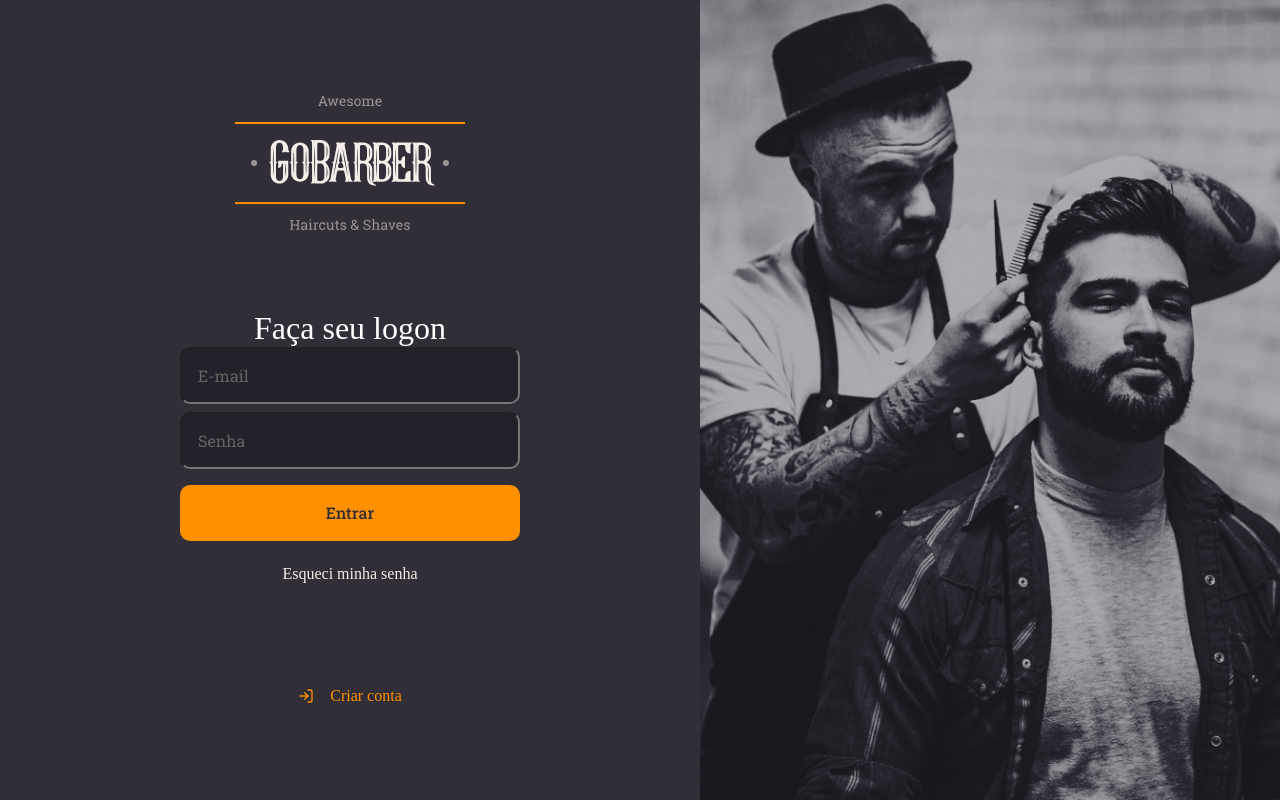
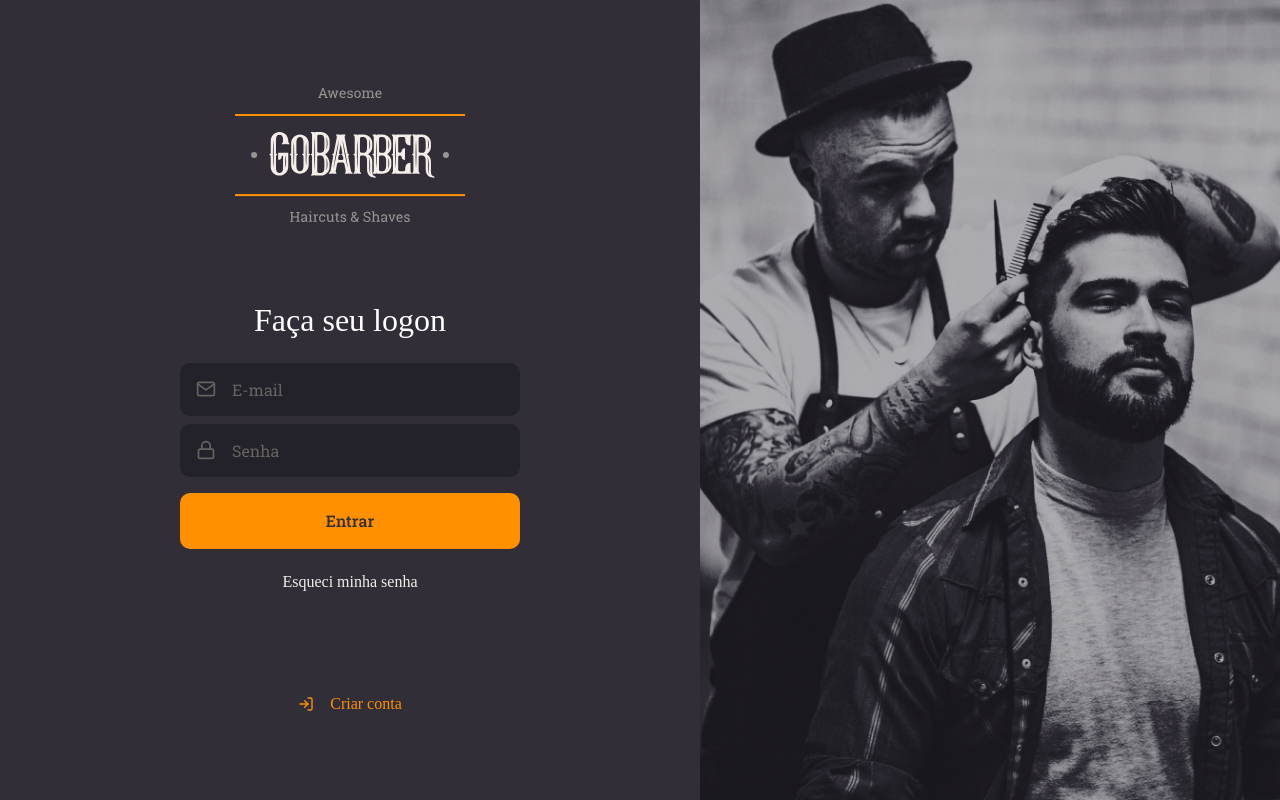
Before and after one commit to salescamila/gostack-14.GoBarber_web, a React (Create React App) app: page / in a window 1280 px wide. Built offline with nearby package versions, Linux system fonts and the light colour scheme.

Commit message:
Isolando componentes

```diff
--- /dev/null
+++ b/src/components/Button/index.tsx
@@ -0,0 +1,13 @@
+import React, { ButtonHTMLAttributes } from 'react';
+
+import { Container } from './style';
+
+type ButtonProps = ButtonHTMLAttributes<HTMLButtonElement>;
+
+const Button: React.FC<ButtonProps> = ({ children, ...rest }) => (
+  <Container type="button" {...rest}>
+    {children}
+  </Container>
+);
+
+export default Button;
--- /dev/null
+++ b/src/components/Button/style.ts
@@ -0,0 +1,19 @@
+import styled from 'styled-components';
+import { shade } from 'polished';
+
+export const Container = styled.button`
+  background: #ff9000;
+  height: 56px;
+  border-radius: 10px;
+  border: 0;
+  padding: 0 16px;
+  color: #312e38;
+  width: 100%;
+  font-weight: 500;
+  margin-top: 16px;
+  transition: background-color 0.2s;
+
+  &:hover {
+    background: ${shade(0.2, '#ff9000')};
+  }
+`;
--- /dev/null
+++ b/src/components/Input/index.tsx
@@ -0,0 +1,18 @@
+import React, { InputHTMLAttributes } from 'react';
+import { IconBaseProps } from 'react-icons';
+
+import { Container } from './style';
+
+interface InputProps extends InputHTMLAttributes<HTMLInputElement> {
+  name: string;
+  icon: React.ComponentType<IconBaseProps>;
+}
+
+const Input: React.FC<InputProps> = ({ icon: Icon, ...rest }) => (
+  <Container>
+    {Icon && <Icon size={20} />}
+    <input {...rest} />
+  </Container>
+);
+
+export default Input;
--- /dev/null
+++ b/src/components/Input/style.ts
@@ -0,0 +1,32 @@
+import styled from 'styled-components';
+
+export const Container = styled.div`
+  background: #232129;
+  border-radius: 10px;
+  border: 2px solice #232129;
+  padding: 16px;
+  width: 100%;
+  color: #666360;
+
+  display: flex;
+  align-items: center;
+
+  & + div {
+    margin-top: 8px;
+  }
+
+  input {
+    flex: 1;
+    background: transparent;
+    border: 0;
+    color: #f4ede8;
+
+    &::placeholder {
+      color: #666360;
+    }
+  }
+
+  svg {
+    margin-right: 16px;
+  }
+`;
--- a/src/pages/SignIn/index.tsx
+++ b/src/pages/SignIn/index.tsx
@@ -1,7 +1,10 @@
 import React from 'react';
-import { FiLogIn } from 'react-icons/fi';
+import { FiLogIn, FiMail, FiLock } from 'react-icons/fi';
 
 import logoImg from '../../assets/logo.svg';
+
+import Input from '../../components/Input';
+import Button from '../../components/Button';
 
 import { Container, Content, Background } from './style';
 
@@ -13,9 +16,17 @@
       <form>
         <h1>Faça seu logon</h1>
 
-        <input placeholder="E-mail" />
-        <input type="password" placeholder="Senha" />
-        <button type="submit">Entrar</button>
+        <Input name="email" icon={FiMail} placeholder="E-mail" />
+
+        <Input
+          name="password"
+          icon={FiLock}
+          type="password"
+          placeholder="Senha"
+        />
+
+        <Button type="submit">Entrar</Button>
+
         <a href="forgot">Esqueci minha senha</a>
       </form>
 
--- a/src/pages/SignIn/style.ts
+++ b/src/pages/SignIn/style.ts
@@ -25,38 +25,8 @@
     width: 340px;
     text-align: center;
 
-    input {
-      color: #f4ede8;
-      background: #232129;
-      border-radius: 10px;
-      border: 2px solice #232129;
-      padding: 16px;
-      width: 100%;
-
-      &::placeholder {
-        color: #666360;
-      }
-
-      & + input {
-        margin-top: 8px;
-      }
-    }
-
-    button {
-      background: #ff9000;
-      height: 56px;
-      border-radius: 10px;
-      border: 0;
-      padding: 0 16px;
-      color: #312e38;
-      width: 100%;
-      font-weight: 500;
-      margin-top: 16px;
-      transition: background-color 0.2s;
-
-      &:hover {
-        background: ${shade(0.2, '#ff9000')};
-      }
+    h1 {
+      margin-bottom: 24px;
     }
 
     a {
```
Also changed, not shown: .eslintrc.json.
